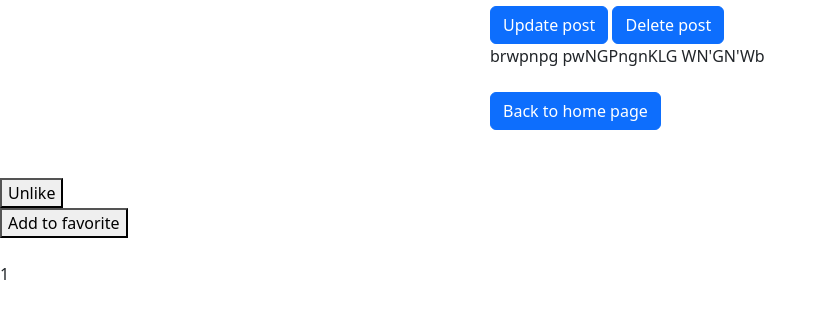
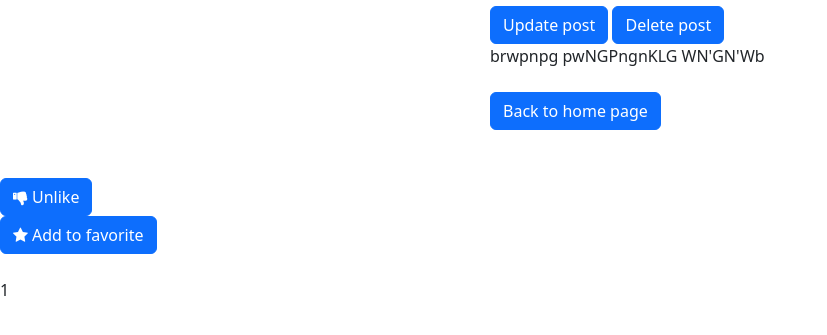
Before and after one commit to NikitaMatveev999/blog-site, a Django app: page /post/2/ in a window 1280 px wide. Shown: the part 226-561 px from the top of the page, without its empty margins (0-827 px from the left). Run offline with Django 4.2, Linux system fonts and the light colour scheme; a user stored in the database is signed in; data comes from the database, SQL or seed files in the repository; both versions use the stored data as it was after the commit.

Commit message:
add new icons for likes and favourites

```diff
--- a/blog/templates/posts/base.html
+++ b/blog/templates/posts/base.html
@@ -5,6 +5,7 @@
     <meta name="viewport" content="width=device-width, initial-scale=1">
     <title>Title</title>
     <link rel="stylesheet" href="https://cdn.jsdelivr.net/npm/bootstrap@5.2.3/dist/css/bootstrap.min.css" integrity="sha384-rbsA2VBKQhggwzxH7pPCaAqO46MgnOM80zW1RWuH61DGLwZJEdK2Kadq2F9CUG65" crossorigin="anonymous">
+    <link rel="stylesheet" href="https://maxcdn.bootstrapcdn.com/font-awesome/4.7.0/css/font-awesome.min.css">
     <script src="https://cdn.jsdelivr.net/npm/bootstrap@5.2.3/dist/js/bootstrap.min.js" integrity="sha384-cuYeSxntonz0PPNlHhBs68uyIAVpIIOZZ5JqeqvYYIcEL727kskC66kF92t6Xl2V" crossorigin="anonymous"></script>
     <script src="https://cdn.jsdelivr.net/npm/bootstrap@5.2.3/dist/js/bootstrap.bundle.min.js" integrity="sha384-kenU1KFdBIe4zVF0s0G1M5b4hcpxyD9F7jL+jjXkk+Q2h455rYXK/7HAuoJl+0I4" crossorigin="anonymous"></script>
 </head>
--- a/blog/templates/posts/detail.html
+++ b/blog/templates/posts/detail.html
@@ -20,9 +20,19 @@
       {% csrf_token %}
     {% if user.is_authenticated%}
     {% if liked %}
-<button type="submit", name="post_id", value="{{ post.id }}">Unlike</button>
+    <form method="POST" action="{% url 'like_post' post.id %}">
+  {% csrf_token %}
+  <button type="submit" name="post_id" value="{{ post.id }}" class="btn btn-primary">
+    <i class="fa fa-thumbs-down"></i> Unlike
+  </button>
+</form>
     {% else %}
-    <button type="submit", name="post_id", value="{{ post.id }}">Like</button>
+    <form method="POST" action="{% url 'like_post' post.id %}">
+  {% csrf_token %}
+  <button type="submit" name="post_id", value="{{ post.id }}" class="btn btn-primary">
+    <i class="fa fa-thumbs-o-up"></i> Like
+  </button>
+</form>
     {% endif %}
     {% endif %}
 </form>
@@ -30,9 +40,13 @@
       {% csrf_token %}
     {% if user.is_authenticated%}
     {% if favourite %}
-<button type="submit", name="post_id", value="{{ post.id }}">Remove from favourite</button>
+    <button type="submit" name="post_id", value="{{ post.id }}" class="btn btn-primary">
+    <i class="fa fa-star-o"></i> Remove from favourite
+  </button>
     {% else %}
-    <button type="submit", name="post_id", value="{{ post.id }}">Add to favorite</button>
+    <button type="submit" name="post_id", value="{{ post.id }}" class="btn btn-primary">
+    <i class="fa fa-star"></i> Add to favorite
+  </button>
     {% endif %}
     {% endif %}
 </form>
```
Also changed, not shown: blog/db.sqlite3.
